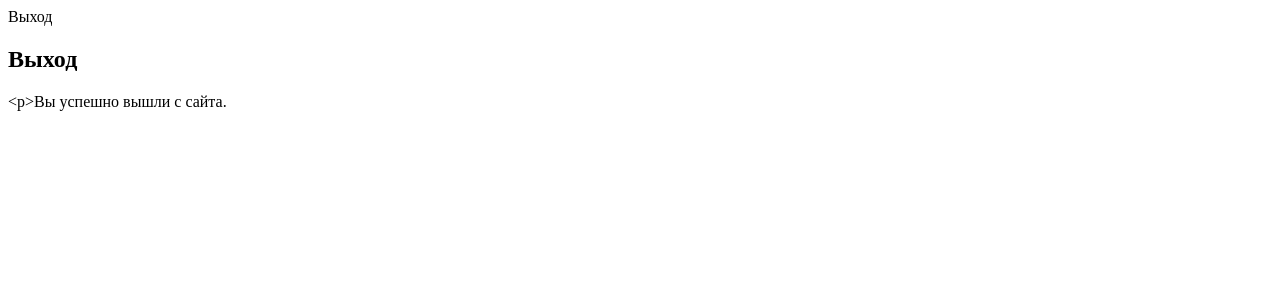
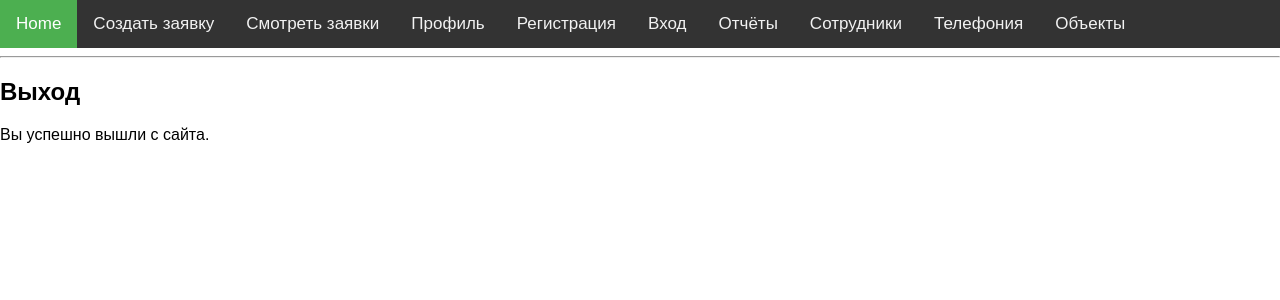
Before and after one commit to Laderlappenn/Django-Dispatcher-App, a Django app: page /accounts/logout/ in a window 1280 px wide. Shown: the top 300 px of the page. Run offline with Django 4.2, Linux system fonts and the light colour scheme; the visitor is signed in with stand-in values (Sample User, id 1).

Commit message:
huge updates

```diff
--- a/accounts/templates/logout.html
+++ /dev/null
@@ -1,20 +0,0 @@
-<!DOCTYPE html>
-
-<html lang="en">
-<head>
-    <meta charset="UTF-8">
-    <meta http-equiv="X-UA-Compatible" content="IE=edge">
-    <meta name="viewport" content="width=device-width, initial-scale=1.0">
-    <title>Document</title>
-</head>
-<body>
-
-{% block title %}Выход{% endblock %}
-{% block content %}
-<h2 >Выход</h2>
-<р>Вы успешно вышли с сайта.</р>
-{% endblock %}
-
-
-</body>
-</html>
--- a/accounts/urls.py
+++ b/accounts/urls.py
@@ -3,7 +3,7 @@ from . import views
 
 urlpatterns = [
     # path('register/', views.register, name='register'),
-    path('profile/',views.profile,name='profile'),
+    path('profile/',views.profile, name='profile'),
     path('register/', views.register, name='register'),
     path('login/', views.BBLoginView.as_view(), name='login'),
     path('logout/', views.BBLogoutView.as_view(), name='logout'),
--- a/accounts/views.py
+++ b/accounts/views.py
@@ -5,17 +5,21 @@ from django.contrib import messages
 from django.contrib.auth.views import LoginView, LogoutView
 from django.contrib.auth.mixins import LoginRequiredMixin
 from django.contrib.auth.decorators import login_required
+from .models import Account
+from django.shortcuts import get_object_or_404
 
 
 @login_required
 def profile(request):
-    return render(request, 'profile.html', {})
+    user_id = request.user.id
+    queryset = Account.objects.get(id=user_id)  # get_object_or_404(Account, pk=user_id)
+    return render(request, 'accounts/profile.html', {'profile': queryset})
 
 
 def register(request):
     if request.method == 'GET':
         form = RegistrationForm()
-        return render(request, 'register.html', {'form': form})
+        return render(request, 'accounts/register.html', {'form': form})
 
     elif request.method == 'POST':
         form = RegistrationForm(request.POST)
@@ -28,12 +32,12 @@ def register(request):
             messages.success(request, ('успешная регистрация'))
             return HttpResponseRedirect('../../')
         else:
-            return render(request, 'register.html', {'form': form})
+            return render(request, 'accounts/register.html', {'form': form})
 
 
 class BBLoginView(LoginView):
-    template_name = 'login.html'
+    template_name = 'accounts/login.html'
 
 
 class BBLogoutView(LoginRequiredMixin, LogoutView):
-    template_name = 'logout.html'
+    template_name = 'accounts/logout.html'
--- a/templates/accounts/login.html
+++ b/templates/accounts/login.html
@@ -1,5 +1,5 @@
 <!DOCTYPE html>
-{% extends "dispatcher/base.html" %}
+{% extends "../base.html" %}
 
 <html lang="en">
 <head>
@@ -27,7 +27,7 @@
   {% endif %}
 {% endif %}
 
-<form method="post" action="{% url 'dispatcher:login' %}">
+<form method="post" action="{% url 'accounts:login' %}">
 {% csrf_token %}
 <table>
 
--- a/templates/accounts/logout.html
+++ b/templates/accounts/logout.html
@@ -1,5 +1,5 @@
 <!DOCTYPE html>
-{% extends "dispatcher/base.html" %}
+{% extends "../base.html" %}
 <html lang="en">
 <head>
     <meta charset="UTF-8">
@@ -12,7 +12,7 @@
 {% block title %}Выход{% endblock %}
 {% block content %}
 <h2 >Выход</h2>
-<р>Вы успешно вышли с сайта.</р>
+Вы успешно вышли с сайта.
 {% endblock %}
 
 
--- a/templates/accounts/register.html
+++ b/templates/accounts/register.html
@@ -1,4 +1,5 @@
 <!DOCTYPE html>
+{% extends "../base.html" %}
 <html lang="en">
 <head>
     <meta charset="UTF-8">
@@ -7,6 +8,7 @@
     <title>Create Account</title>
 </head>
 <body>
+    {% block content %}
     <form method="post" action="{% url 'accounts:register' %}">
         {% csrf_token %}
 
@@ -16,6 +18,6 @@
         <input type="hidden" name="next" value="{{ next }}" />
 
     </form>
-
+    {% endblock %}
 </body>
 </html>
--- a/templates/acts/act_list.html
+++ b/templates/acts/act_list.html
@@ -1,5 +1,5 @@
 <!DOCTYPE html>
-
+{% extends "../base.html" %}
 <html>
 
 <head>
--- a/templates/acts/create_act.html
+++ b/templates/acts/create_act.html
@@ -1,4 +1,5 @@
 <!DOCTYPE html>
+{% extends "../base.html" %}
 <html lang="en">
 <head>
     <meta charset="UTF-8">
@@ -7,6 +8,7 @@
     <title>Create Act</title>
 </head>
 <body>
+    {% block content %}
     <form method="post" action="{% url 'acts:create_act' %}" enctype="multipart/form-data">
         {% csrf_token %}
 
@@ -17,6 +19,6 @@
 
     </form>
 
-
+    {% endblock %}
 </body>
 </html>
--- /dev/null
+++ b/templates/base.html
@@ -0,0 +1,75 @@
+<!DOCTYPE html>
+
+{% load static %}
+<html>
+<head>
+
+
+<meta name="viewport" content="width=device-width, initial-scale=1">
+<style>
+body {
+  margin: 0;
+  font-family: Arial, Helvetica, sans-serif;
+}
+
+.topnav {
+  overflow: hidden;
+  background-color: #333;
+
+}
+
+.topnav a {
+  float: left;
+  color: #f2f2f2;
+  text-align: center;
+  padding: 14px 16px;
+  text-decoration: none;
+  font-size: 17px;
+
+
+}
+
+.topnav a:hover {
+  background-color: #ddd;
+  color: black;
+}
+
+.topnav a.active {
+  background-color: #4CAF50;
+  color: white;
+}
+
+
+
+</style>
+</head>
+<body>
+
+<div class="topnav">
+  <a class="active" href="http://127.0.0.1:8000">Home</a>
+  <a href="{% url 'acts:create_act' %}">Создать заявку</a>
+  <a href="{% url 'acts:acts' %}">Смотреть заявки</a>
+  <a href="{% url 'accounts:profile' %}">Профиль</a>
+  {% if user.is_authenticated %}<a href="{% url 'accounts:logout' %}">Выход</a>
+  {% else %}
+  <a href="{% url 'accounts:register' %}">Регистрация</a>
+  <a href="{% url 'accounts:login' %}">Вход</a>
+  {% endif %}
+  <a href="">Отчёты</a>
+  <a href="#">Сотрудники</a>
+  <a href="">Телефония</a>
+  <a href="">Объекты</a>
+
+
+
+</div>
+
+<hr>
+  {% block content %}
+  {% endblock %}
+
+
+
+
+</body>
+</html>
```
Also changed, not shown: accounts/templates/login.html (deleted, +0 -53 lines), accounts/templates/profile.html (deleted, +0 -19 lines), accounts/templates/register.html (deleted, +0 -21 lines), templates/accounts/profile.html (+6 -2 lines), templates/main/main.html (+6 -3 lines).
